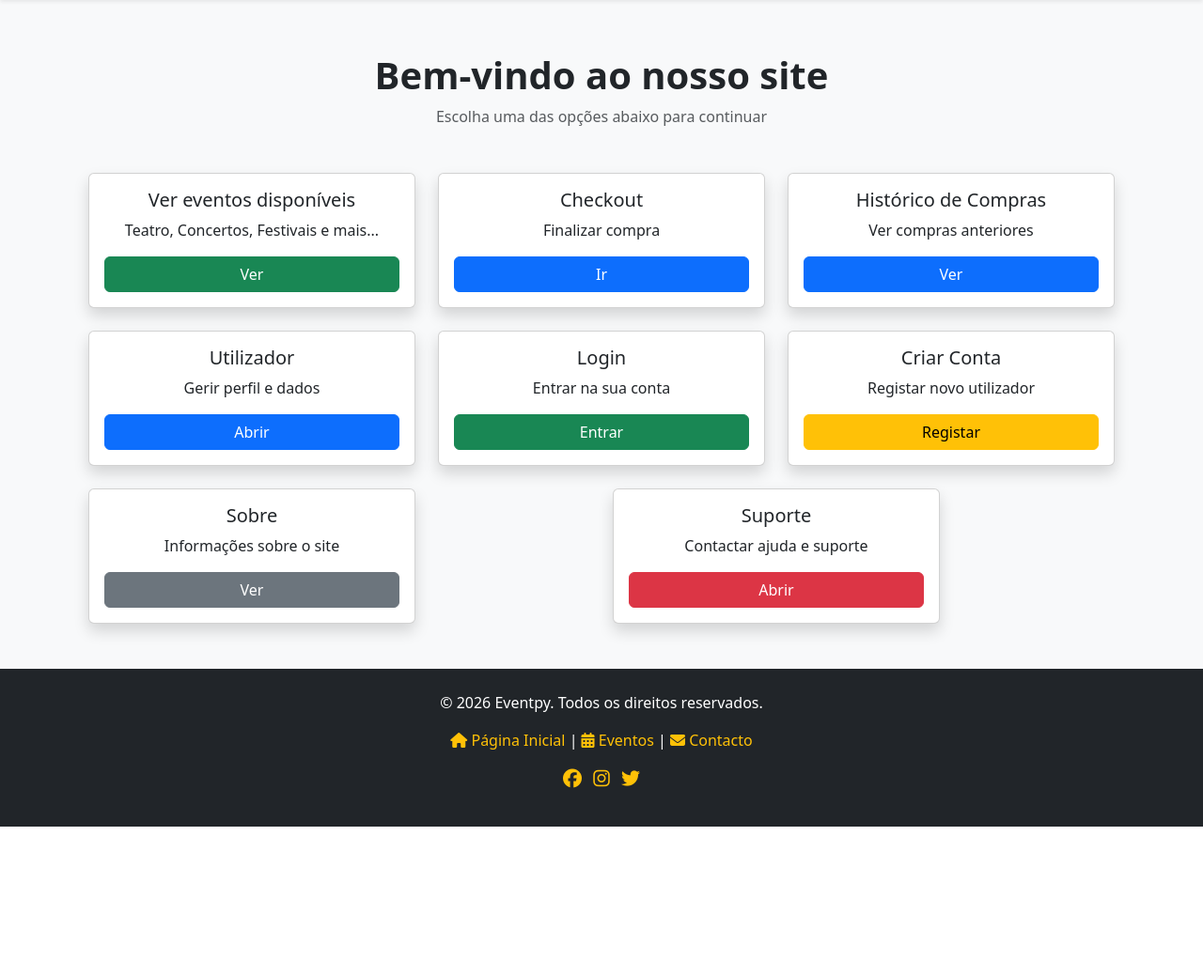
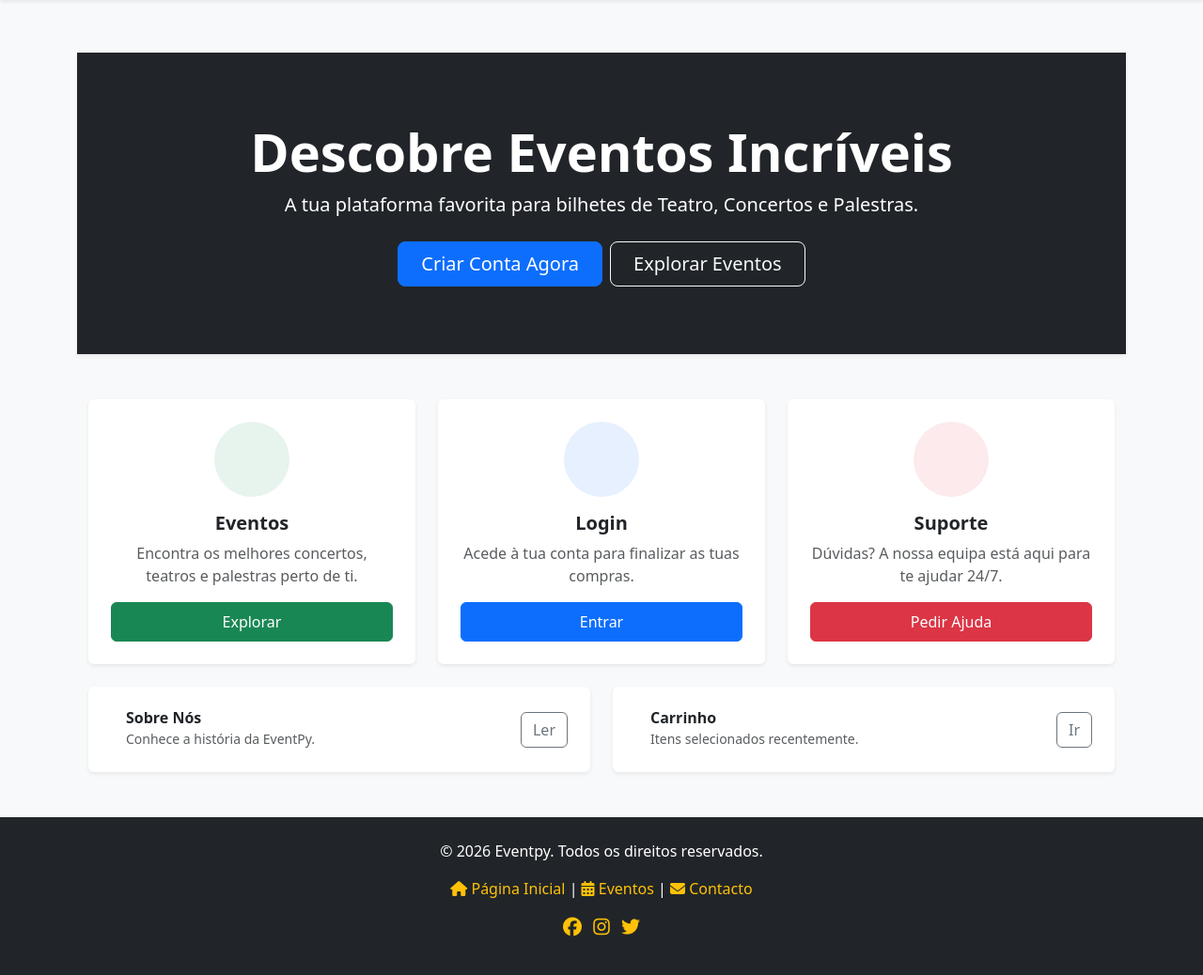
Before and after one commit to leo-snczki/eventpy, a Flask app: page / in a window 1280 px wide. Shown: the part 62-1100 px from the top of the page at 94% size. Before the commit the page ends 942 px from the top, so only its background shows below. Run offline with Flask 3, Linux system fonts and the light colour scheme; some libraries are stand-ins or nearby versions.

Commit message:
Enhance homepage layout and content; improve user engagement with updated event descriptions and streamlined navigation

```diff
--- a/templates/index.html
+++ b/templates/index.html
@@ -1,104 +1,124 @@
 {% extends "base.html" %}
 
-{% block title %}Página Inicial{% endblock %}
+{% block title %}Página Inicial - EventPy{% endblock %}
 
 {% block content %}
-<div class="container mt-5">
+<div class="bg-dark text-white py-5 mb-5 shadow-sm">
+    <div class="container text-center py-4">
+        <h1 class="display-4 fw-bold">Descobre Eventos Incríveis</h1>
+        <p class="lead mb-4">A tua plataforma favorita para bilhetes de Teatro, Concertos e Palestras.</p>
+        {% if not g.utilizador %}
+        <div class="d-grid gap-2 d-sm-flex justify-content-sm-center">
+            <a href="{{ url_for('registro') }}" class="btn btn-primary btn-lg px-4 gap-3">Criar Conta Agora</a>
+            <a href="{{ url_for('eventos') }}" class="btn btn-outline-light btn-lg px-4">Explorar Eventos</a>
+        </div>
+        {% else %}
+        <h4 class="text-info">Olá, {{ g.utilizador.nome }}! 👋</h4>
+        {% endif %}
+    </div>
+</div>
 
-    <div class="text-center mb-5">
-        <h1 class="fw-bold">Bem-vindo ao nosso site</h1>
-        <p class="text-muted">Escolha uma das opções abaixo para continuar</p>
-    </div>
-
+<div class="container mb-5">
     <div class="row g-4">
 
         <div class="col-md-4">
-            <div class="card shadow h-100">
-                <div class="card-body text-center">
-                    <h5>Ver eventos disponíveis</h5>
-                    <p>Teatro, Concertos, Festivais e mais...</p>
-                    <a href="{{ url_for('eventos') }}" class="btn btn-success w-100">Ver</a>
+            <div class="card h-100 border-0 shadow-sm hover-shadow transition">
+                <div class="card-body text-center p-4">
+                    <div class="icon-circle bg-success bg-opacity-10 text-success mb-3 mx-auto">
+                        <i class="bi bi-ticket-perforated fs-1"></i>
+                    </div>
+                    <h5 class="fw-bold">Eventos</h5>
+                    <p class="text-muted">Encontra os melhores concertos, teatros e palestras perto de ti.</p>
+                    <a href="{{ url_for('eventos') }}" class="btn btn-success w-100 py-2">Explorar</a>
                 </div>
             </div>
         </div>
 
-        <!-- Carrinho -->
+        {% if g.utilizador %}
         <div class="col-md-4">
-            <div class="card shadow h-100">
-                <div class="card-body text-center">
-                    <h5>Checkout</h5>
-                    <p>Finalizar compra</p>
-                    <a href="{{ url_for('carrinho') }}" class="btn btn-primary w-100">Ir</a>
+            <div class="card h-100 border-0 shadow-sm hover-shadow transition">
+                <div class="card-body text-center p-4">
+                    <div class="icon-circle bg-primary bg-opacity-10 text-primary mb-3 mx-auto">
+                        <i class="bi bi-person-circle fs-1"></i>
+                    </div>
+                    <h5 class="fw-bold">Meu Perfil</h5>
+                    <p class="text-muted">Gere os teus dados e consulta o teu histórico de compras.</p>
+                    <a href="{{ url_for('utilizador') }}" class="btn btn-primary w-100 py-2">Ver Perfil</a>
+                </div>
+            </div>
+        </div>
+        {% else %}
+        <div class="col-md-4">
+            <div class="card h-100 border-0 shadow-sm hover-shadow transition">
+                <div class="card-body text-center p-4">
+                    <div class="icon-circle bg-primary bg-opacity-10 text-primary mb-3 mx-auto">
+                        <i class="bi bi-box-arrow-in-right fs-1"></i>
+                    </div>
+                    <h5 class="fw-bold">Login</h5>
+                    <p class="text-muted">Acede à tua conta para finalizar as tuas compras.</p>
+                    <a href="{{ url_for('login') }}" class="btn btn-primary w-100 py-2">Entrar</a>
+                </div>
+            </div>
+        </div>
+        {% endif %}
+
+        <div class="col-md-4">
+            <div class="card h-100 border-0 shadow-sm hover-shadow transition">
+                <div class="card-body text-center p-4">
+                    <div class="icon-circle bg-danger bg-opacity-10 text-danger mb-3 mx-auto">
+                        <i class="bi bi-headset fs-1"></i>
+                    </div>
+                    <h5 class="fw-bold">Suporte</h5>
+                    <p class="text-muted">Dúvidas? A nossa equipa está aqui para te ajudar 24/7.</p>
+                    <a href="{{ url_for('suporte') }}" class="btn btn-danger w-100 py-2">Pedir Ajuda</a>
                 </div>
             </div>
         </div>
 
-        <!-- Histórico -->
-        <div class="col-md-4">
-            <div class="card shadow h-100">
-                <div class="card-body text-center">
-                    <h5>Histórico de Compras</h5>
-                    <p>Ver compras anteriores</p>
-                    <a href="{{ url_for('index') }}" class="btn btn-primary w-100">Ver</a>
+        <div class="col-md-6">
+            <div class="card h-100 border-0 shadow-sm">
+                <div class="card-body d-flex align-items-center p-4">
+                    <i class="bi bi-info-circle fs-2 text-secondary me-3"></i>
+                    <div>
+                        <h6 class="mb-0 fw-bold">Sobre Nós</h6>
+                        <small class="text-muted">Conhece a história da EventPy.</small>
+                    </div>
+                    <a href="{{ url_for('sobre') }}" class="btn btn-outline-secondary ms-auto">Ler</a>
                 </div>
             </div>
         </div>
 
-        <!-- Utilizador -->
-        <div class="col-md-4">
-            <div class="card shadow h-100">
-                <div class="card-body text-center">
-                    <h5>Utilizador</h5>
-                    <p>Gerir perfil e dados</p>
-                    <a href="{{ url_for('utilizador') }}" class="btn btn-primary w-100">Abrir</a>
-                </div>
-            </div>
-        </div>
-
-        <!-- Login -->
-        <div class="col-md-4">
-            <div class="card shadow h-100">
-                <div class="card-body text-center">
-                    <h5>Login</h5>
-                    <p>Entrar na sua conta</p>
-                    <a href="{{ url_for('login') }}" class="btn btn-success w-100">Entrar</a>
-                </div>
-            </div>
-        </div>
-
-        <!-- Registro -->
-        <div class="col-md-4">
-            <div class="card shadow h-100">
-                <div class="card-body text-center">
-                    <h5>Criar Conta</h5>
-                    <p>Registar novo utilizador</p>
-                    <a href="{{ url_for('registro') }}" class="btn btn-warning w-100">Registar</a>
-                </div>
-            </div>
-        </div>
-
-        <!-- Sobre -->
-        <div class="col-md-4">
-            <div class="card shadow h-100">
-                <div class="card-body text-center">
-                    <h5>Sobre</h5>
-                    <p>Informações sobre o site</p>
-                    <a href="{{ url_for('sobre') }}" class="btn btn-secondary w-100">Ver</a>
-                </div>
-            </div>
-        </div>
-
-        <!-- Suporte -->
-        <div class="col-md-4 mx-auto">
-            <div class="card shadow h-100">
-                <div class="card-body text-center">
-                    <h5>Suporte</h5>
-                    <p>Contactar ajuda e suporte</p>
-                    <a href="{{ url_for('suporte') }}" class="btn btn-danger w-100">Abrir</a>
+        <div class="col-md-6">
+            <div class="card h-100 border-0 shadow-sm">
+                <div class="card-body d-flex align-items-center p-4">
+                    <i class="bi bi-cart3 fs-2 text-secondary me-3"></i>
+                    <div>
+                        <h6 class="mb-0 fw-bold">Carrinho</h6>
+                        <small class="text-muted">Itens selecionados recentemente.</small>
+                    </div>
+                    <a href="{{ url_for('carrinho') }}" class="btn btn-outline-secondary ms-auto">Ir</a>
                 </div>
             </div>
         </div>
 
     </div>
 </div>
+
+<style>
+    .icon-circle {
+        width: 80px;
+        height: 80px;
+        border-radius: 50%;
+        display: flex;
+        align-items: center;
+        justify-content: center;
+    }
+    .hover-shadow:hover {
+        transform: translateY(-5px);
+        box-shadow: 0 1rem 3rem rgba(0,0,0,.175)!important;
+    }
+    .transition {
+        transition: all 0.3s ease;
+    }
+</style>
 {% endblock %}
```
